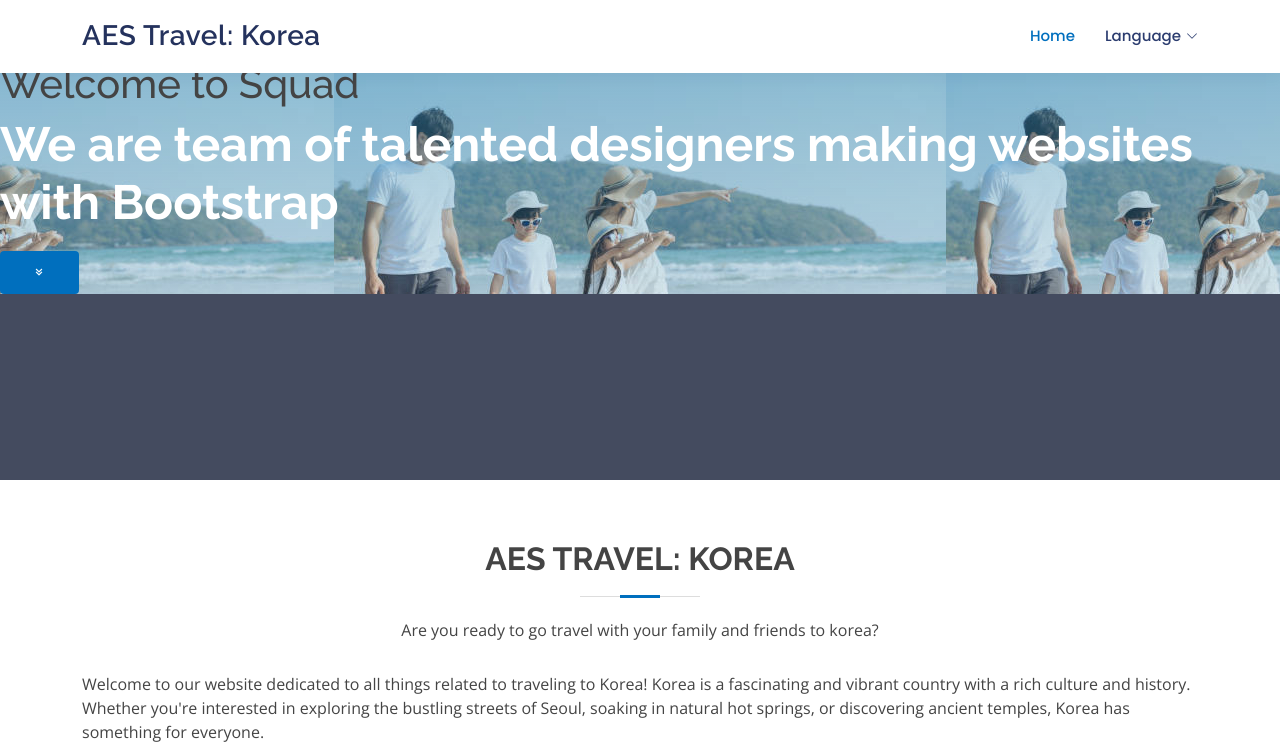
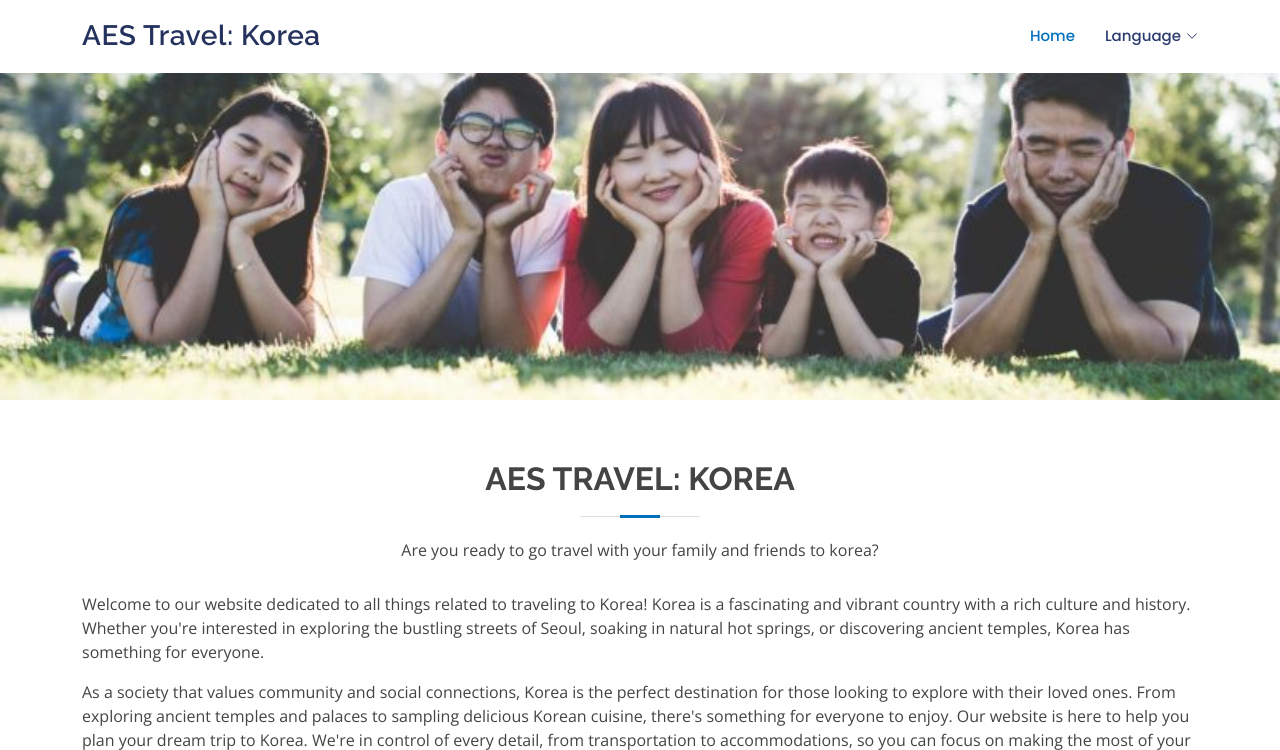
Before and after one commit to ErnestDecina/sdev2004-ca-website, a Flask app: page /ko/home in a window 1280 px wide. Shown: the top 750 px of the page. Run offline with Flask 3, Linux system fonts and the light colour scheme; some libraries are stand-ins or nearby versions.

Commit message:
Fixed Hero on ko/home.html

```diff
--- a/sdev2004-ca-website/app/static/css/ko/local-style.css
+++ b/sdev2004-ca-website/app/static/css/ko/local-style.css
@@ -16,8 +16,12 @@
 
 #hero_2{
   width: 100%;
-  height: 30vh;
+  height: 50vh;
   background-color: rgba(22, 30, 56, 0.8);
   overflow: hidden;
   position: relative;
+
+  background-repeat: no-repeat;
+  background-size: cover;
+  background-position: center 50%;
 }
--- a/sdev2004-ca-website/app/templates/countries/ko/home.html
+++ b/sdev2004-ca-website/app/templates/countries/ko/home.html
@@ -8,13 +8,8 @@
 
 <!-- Korea Home Body -->
 <!-- ======= Hero Section ======= -->
-<section id="hero">
-    <div class="hero-container aos-init aos-animate" data-aos="fade-up" style="background: linear-gradient(rgba(55, 142, 181, 0.5), rgba(55, 142, 181, 0.2)),  url(/static/img/ko/home/1.jpg) top center;">
-    <h1>Welcome to Squad</h1>
-    <h2>We are team of talented designers making websites with Bootstrap</h2>
-    <a href="#about" class="btn-get-started scrollto"><i class="bx bx-chevrons-down"></i></a>
-    </div>
-</section>
+<section id="hero_2" style=" background-image: url( {{ url_for('static', filename='img/ko/home/cute-family-picture.jpg' ) }} );">
+</section><!-- End Hero -->
 
 <main id="main">
 
```
Also changed, not shown: sdev2004-ca-website/app/static/img/ko/home/cute-family-picture.jpg (added), 1 other file.
